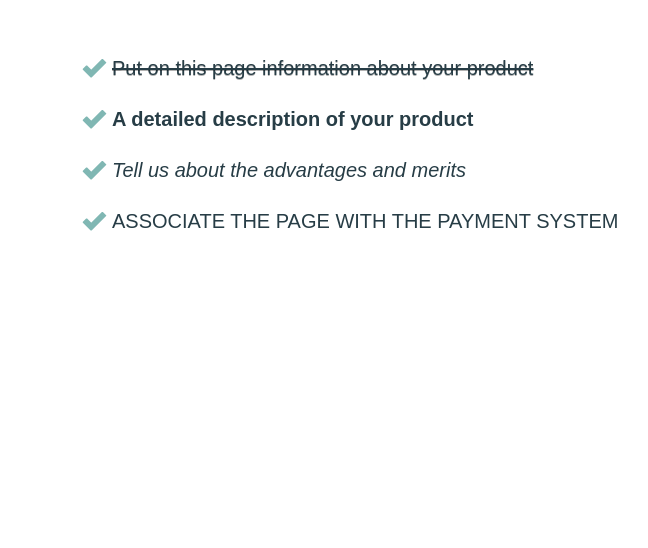
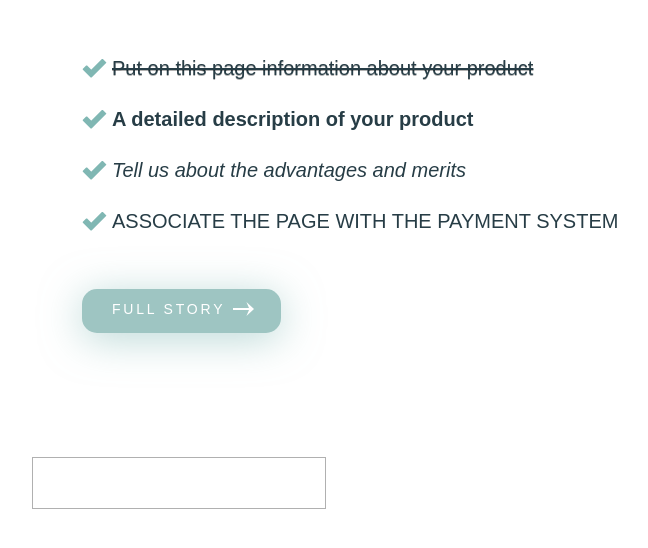
Before and after one commit to SysoievB/frontend_task, a plain HTML site: page task_3/task/index.html in a window 1280 px wide. Shown: the whole page, without its empty margins (168-816 px from the left). Drawn offline with Linux system fonts and the light colour scheme.

Commit message:
task3 need some fixes with :hover

```diff
--- a/task_3/task/css/style.css
+++ b/task_3/task/css/style.css
@@ -54,6 +54,12 @@ h1,h2,h3,h4,h5,h6{font-size:inherit;font-weight: 400;}
 	text-decoration: line-through;
     color: #273d46;
 }
+.first_issue:hover {
+	font-family: Arial;
+    font-size: 20px;
+    line-height: 36px;
+    color: #273d46;
+}
 .second_issue {
 	font-family: Arial;
     font-size: 20px;
@@ -77,19 +83,12 @@ h1,h2,h3,h4,h5,h6{font-size:inherit;font-weight: 400;}
     text-transform: uppercase;
     color: #273d46;
 }
-.first_issue:hover {
+.second_issue:hover {
 	font-family: Arial;
     font-size: 20px;
     line-height: 36px;
     font-weight: 400;
-    color: #273d46;
-}
-.second_issue:hover {
-	font-family: Arial;
-    font-size: 20px;
-    line-height: 36px;
-    font-style: italic;
-    color: #80b7b3;
+    color: #d55a5a;
 }
 .third_issue:hover {
 	font-family: Arial;
@@ -105,3 +104,52 @@ h1,h2,h3,h4,h5,h6{font-size:inherit;font-weight: 400;}
     font-weight: 400;
     color: #273d46;
 }
+.rounded_img {
+	margin: 50px 0 0 250px;
+	width: 199px;
+    height: 44px;
+	border-radius: 15px;
+	background-color: #9ec5c2;
+    box-shadow: 0px 6px 40px 0px rgba(128,183,179,0.54);
+}
+.img_text {
+	font-family: Arial;
+	text-indent: 30px;
+    font-size: 14px;
+    line-height: 40px;
+    text-transform: uppercase;
+	background: url('../img/shape_arrow.png') 151px no-repeat;
+    letter-spacing: 0.2em;
+    color: #ffffff;
+}
+.textinput {
+    margin-left: 200px;
+    margin-top: 124px;
+    width: 294px;
+    height: 52px;
+    border: 1px solid #b0b0b0;
+}
+.rounded_img:hover {
+    margin: 50px 0 0 250px;
+	width: 199px;
+    height: 44px;
+	border-radius: 15px;
+    box-shadow: 0px 6px 40px 0px rgba(128,183,179,0.54);
+	background-color:  #3a5856;
+}
+.rounded_img:active {
+    margin: 50px 0 0 250px;
+	width: 199px;
+    height: 44px;
+	border-radius: 15px;
+    box-shadow: 0px 6px 40px 0px rgba(128,183,179,0.54);
+	background-color:  #818181;
+}
+.textinput:focus {
+    margin-left: 200px;
+    margin-top: 124px;
+    width: 294px;
+    height: 52px;
+    border: 1px solid #7fbed5;
+    box-shadow: 0px 0px 20px -1px rgba(127,190,213,0.93);
+}
--- a/task_3/task/index.html
+++ b/task_3/task/index.html
@@ -12,5 +12,9 @@
 			<li><span class="third_issue">Tell us about the advantages and merits</span></li>
 			<li><span class="forth_issue">Associate the page with the payment system</span></li>
 		</ul>
+		<div class="rounded_img"><p class="img_text">Full Story</p></div>
+		<form action="#">
+			<input type="text" class="textinput" />
+		</form>
 	</body>
 </html>
```
Also changed, not shown: task_3/task/img/shape_arrow.png (added).
